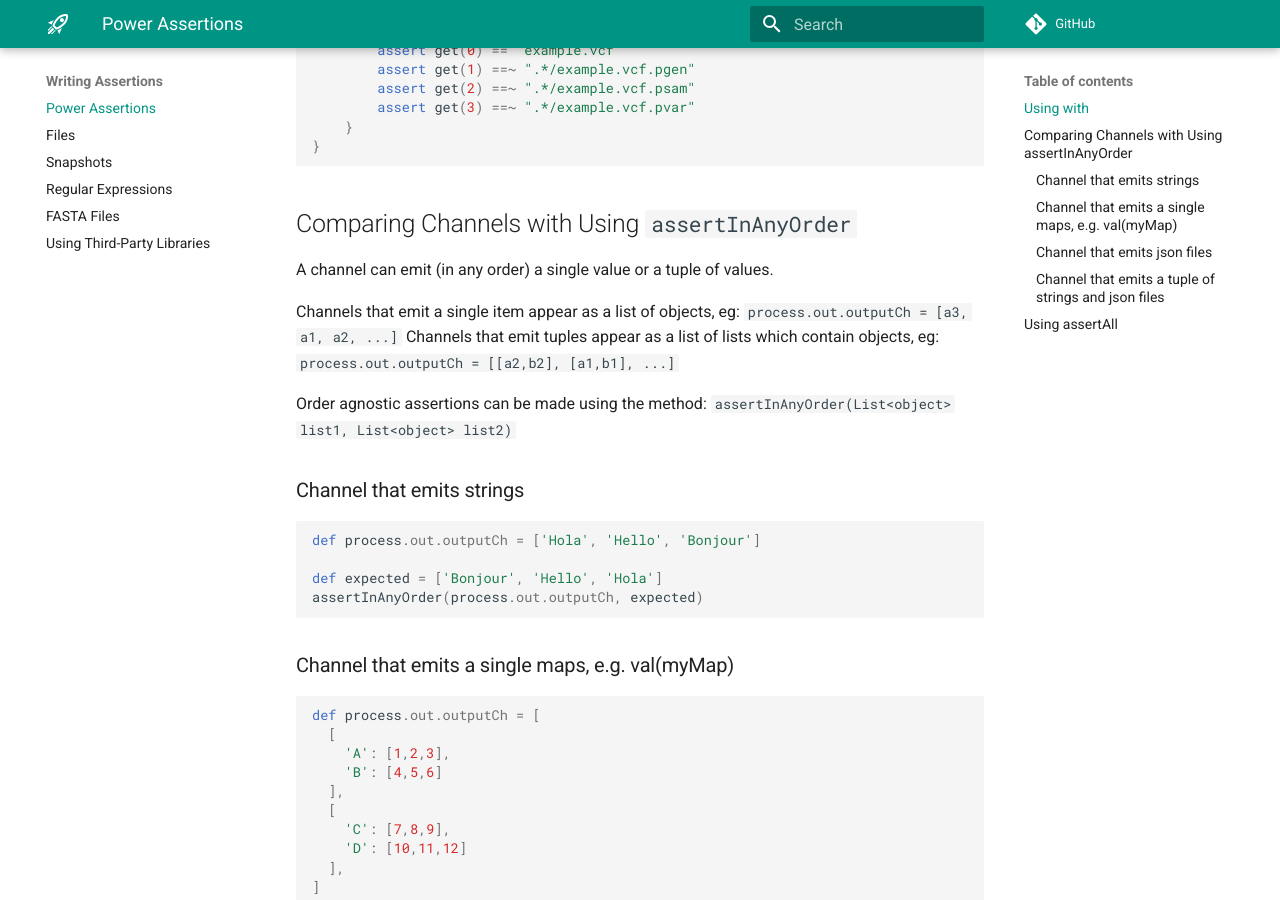
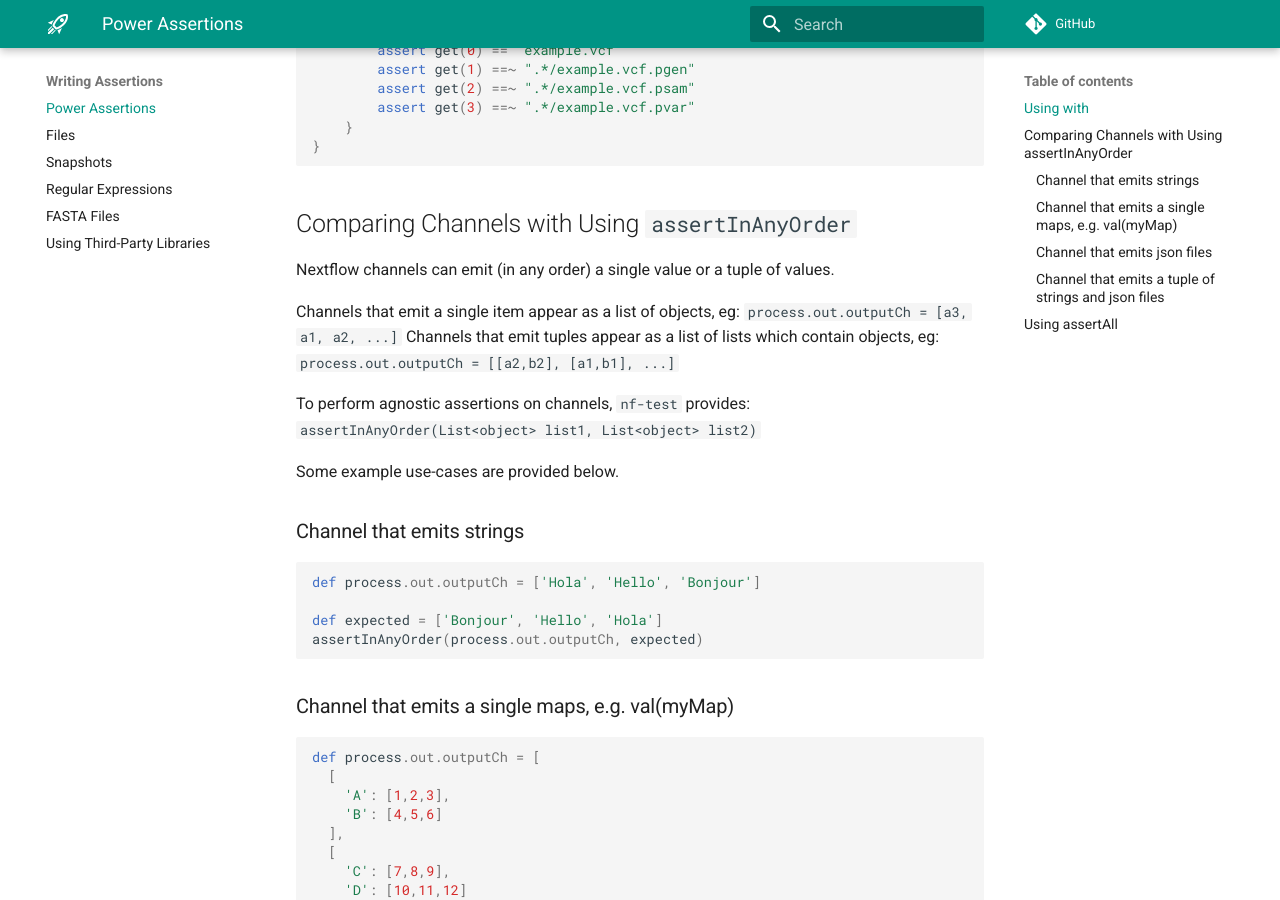
Before and after one commit to askimed/nf-test, an MkDocs documentation site: the page built from docs/assertions/assertions.md, in a window 1280 px wide and 900 px high, scrolled down 675 px. Built offline with MkDocs 1.6.1 and Material for MkDocs 9.7.7, drawn with Linux system fonts in a browser that asks for light colours; comment, search, counter and statistics services are not loaded.

Commit message:
updating docs

````diff
--- a/docs/assertions/assertions.md
+++ b/docs/assertions/assertions.md
@@ -32,12 +32,14 @@ with(process.out.imputed_plink2) {
 
 ## Comparing Channels with Using `assertInAnyOrder`
 
-A channel can emit (in any order) a single value or a tuple of values.
+Nextflow channels can emit (in any order) a single value or a tuple of values.
 
 Channels that emit a single item appear as a list of objects, eg: `process.out.outputCh = [a3, a1, a2, ...]`
 Channels that emit tuples appear as a list of lists which contain objects, eg: `process.out.outputCh = [[a2,b2], [a1,b1], ...]`
 
-Order agnostic assertions can be made using the method: `assertInAnyOrder(List<object> list1, List<object> list2)`
+To perform agnostic assertions on channels, `nf-test` provides: `assertInAnyOrder(List<object> list1, List<object> list2)`
+
+Some example use-cases are provided below.
 
 ### Channel that emits strings
 ```groovy
````
